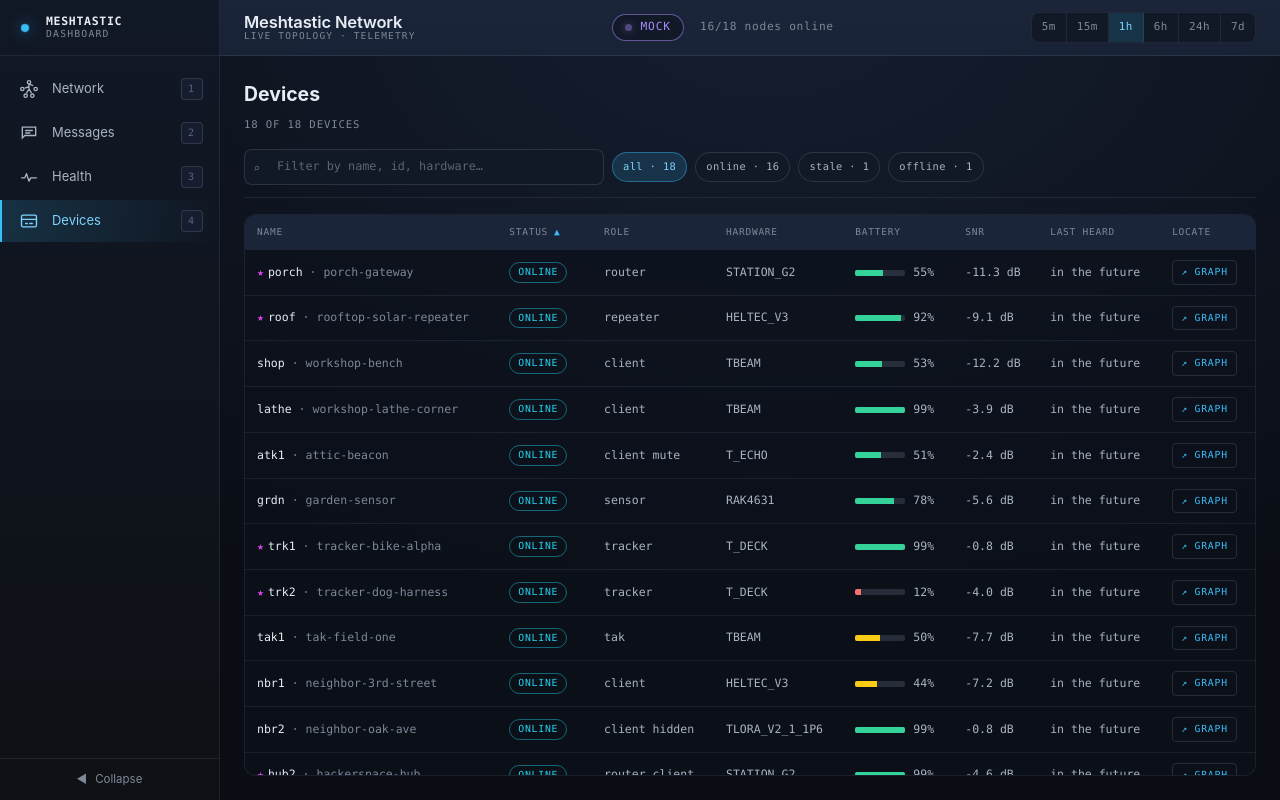
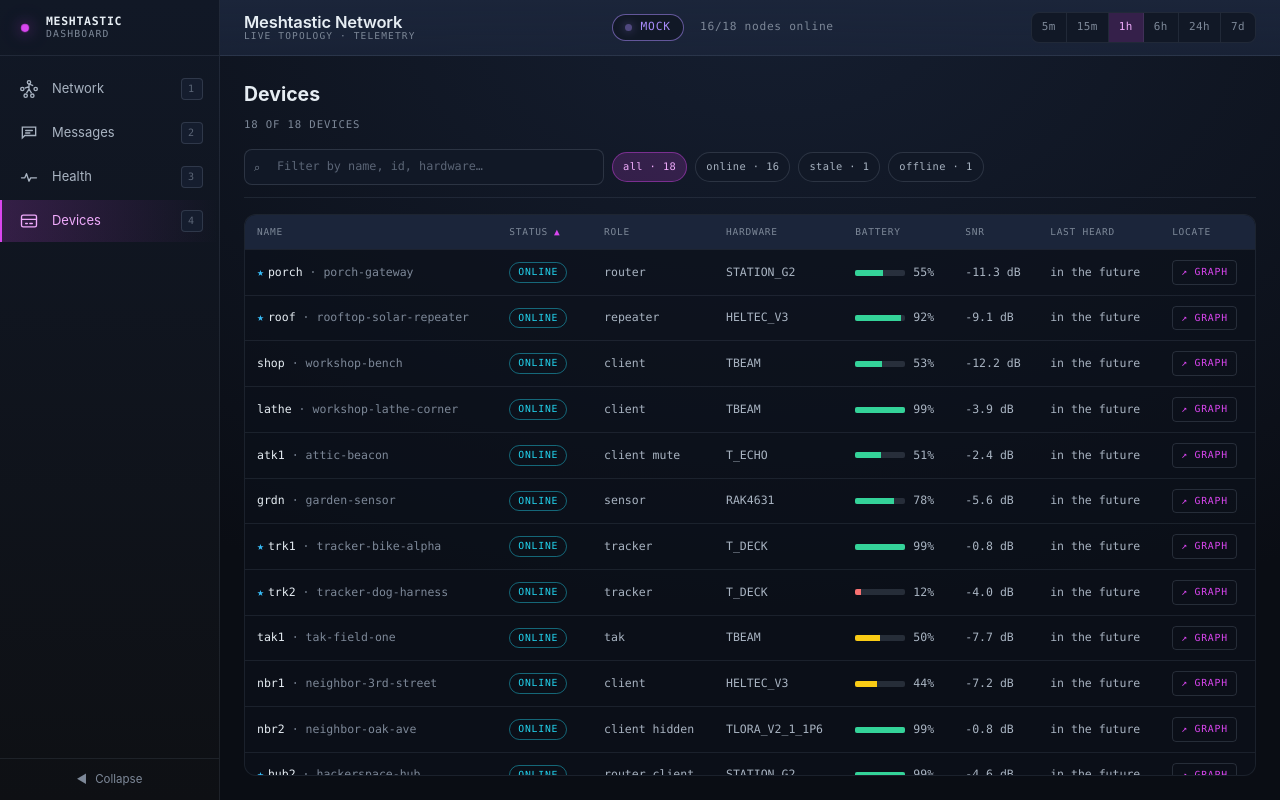
Before and after one commit to otolis/Meshtastic-Network-Dashboard, a React (Vite) app: page /#/devices in a window 1280 px wide. Built offline with nearby package versions, Linux system fonts and the light colour scheme.

Commit message:
feat(theme): flip primary accent to magenta, secondary to cyan

```diff
--- a/src/theme/tokens.css
+++ b/src/theme/tokens.css
@@ -16,7 +16,7 @@
   --border-subtle: rgba(148, 163, 184, 0.12);
   --border-default: rgba(148, 163, 184, 0.2);
   --border-strong: rgba(148, 163, 184, 0.32);
-  --border-accent: rgba(56, 189, 248, 0.42);
+  --border-accent: rgba(217, 70, 239, 0.42);
 
   /* Text — contrast ratios vs bg-shell */
   --text-primary: #e6edf3; /* 14.2:1 — well above WCAG AAA */
@@ -25,19 +25,19 @@
   --text-muted: #5b6576; /* for disabled, meta */
   --text-inverted: #0a0d14;
 
-  /* Accents — primary (cyan/electric blue) */
-  --accent: #38bdf8;
-  --accent-bright: #7dd3fc;
-  --accent-dim: #1f83b0;
-  --accent-tint: rgba(56, 189, 248, 0.16);
-  --accent-tint-strong: rgba(56, 189, 248, 0.32);
-  --accent-glow: 0 0 14px rgba(56, 189, 248, 0.55), 0 0 32px rgba(56, 189, 248, 0.28);
-  --accent-glow-strong: 0 0 18px rgba(56, 189, 248, 0.75), 0 0 48px rgba(56, 189, 248, 0.45);
+  /* Accents — primary (magenta/violet) */
+  --accent: #d946ef;
+  --accent-bright: #f0abfc;
+  --accent-dim: #9333ea;
+  --accent-tint: rgba(217, 70, 239, 0.18);
+  --accent-tint-strong: rgba(217, 70, 239, 0.34);
+  --accent-glow: 0 0 14px rgba(217, 70, 239, 0.55), 0 0 32px rgba(217, 70, 239, 0.28);
+  --accent-glow-strong: 0 0 18px rgba(217, 70, 239, 0.75), 0 0 48px rgba(217, 70, 239, 0.45);
 
-  /* Accents — secondary (magenta/violet) for activity and alerts */
-  --accent-2: #d946ef;
-  --accent-2-bright: #f0abfc;
-  --accent-2-tint: rgba(217, 70, 239, 0.18);
+  /* Accents — secondary (cyan/electric blue) for activity and alerts */
+  --accent-2: #38bdf8;
+  --accent-2-bright: #7dd3fc;
+  --accent-2-tint: rgba(56, 189, 248, 0.16);
 
   /* Semantic status */
   --status-live: #22d3ee; /* cyan-green — live feed */
@@ -48,14 +48,14 @@
   --status-ok: #34d399;
 
   /* Role colors — used across graph, legend, device rows */
-  --role-router: #38bdf8;
+  --role-router: #d946ef;   /* router now magenta, matches accent */
   --role-repeater: #22d3ee;
   --role-client: #a9b4c2;
   --role-client-mute: #7d8898;
   --role-client-hidden: #5b6576;
   --role-tracker: #fb923c;
   --role-sensor: #34d399;
-  --role-tak: #d946ef;
+  --role-tak: #f472b6;      /* pink — keeps TAK distinct from magenta router */
   --role-tak-tracker: #f0abfc;
   --role-lost: #f87171;
 
@@ -105,7 +105,7 @@
   --shadow-sm: 0 1px 2px rgba(0, 0, 0, 0.35);
   --shadow-md: 0 6px 24px rgba(0, 0, 0, 0.4);
   --shadow-lg: 0 20px 60px rgba(0, 0, 0, 0.5);
-  --shadow-ring: 0 0 0 1px rgba(56, 189, 248, 0.3);
+  --shadow-ring: 0 0 0 1px rgba(217, 70, 239, 0.3);
 
   color-scheme: dark;
 }
```
